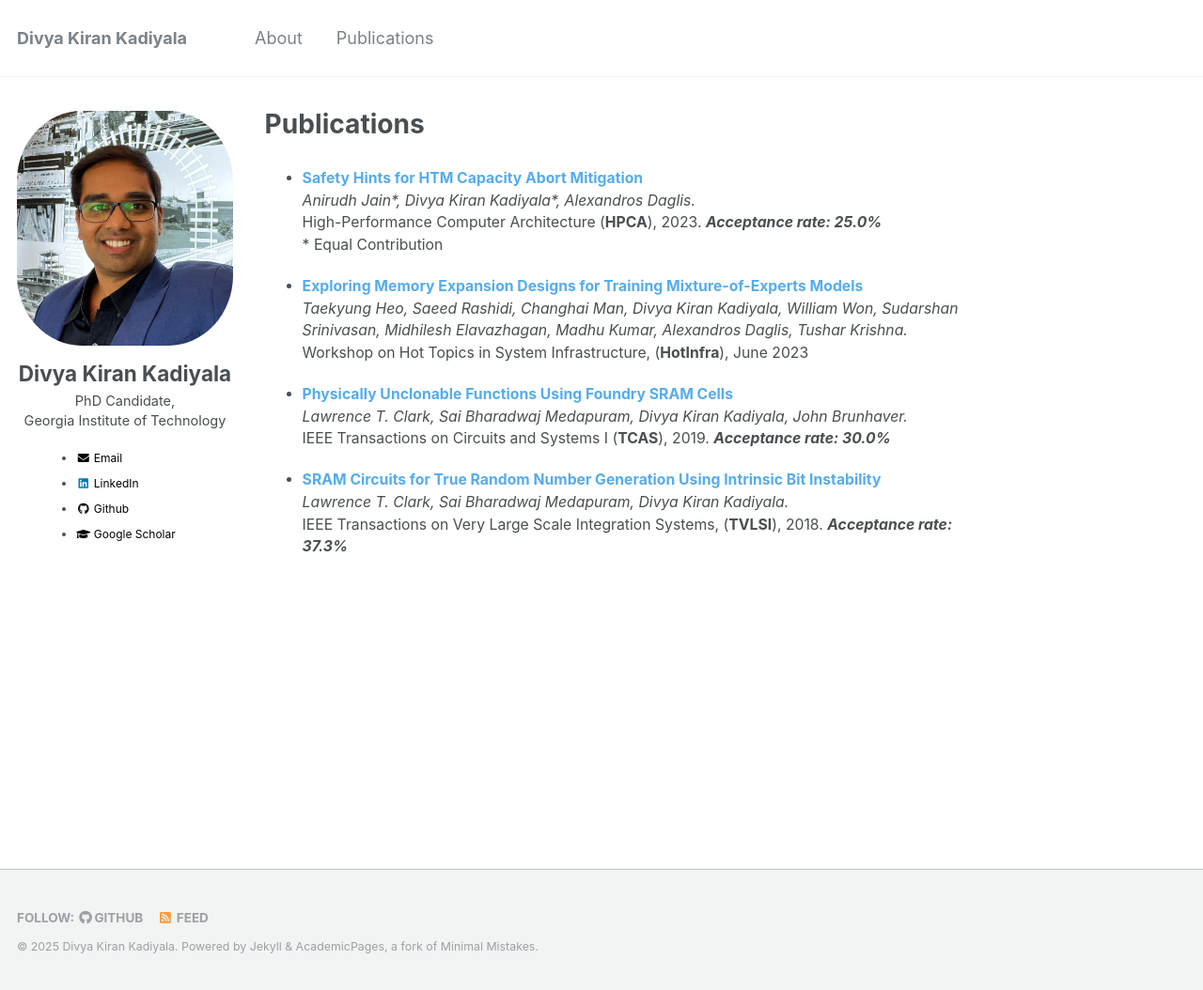
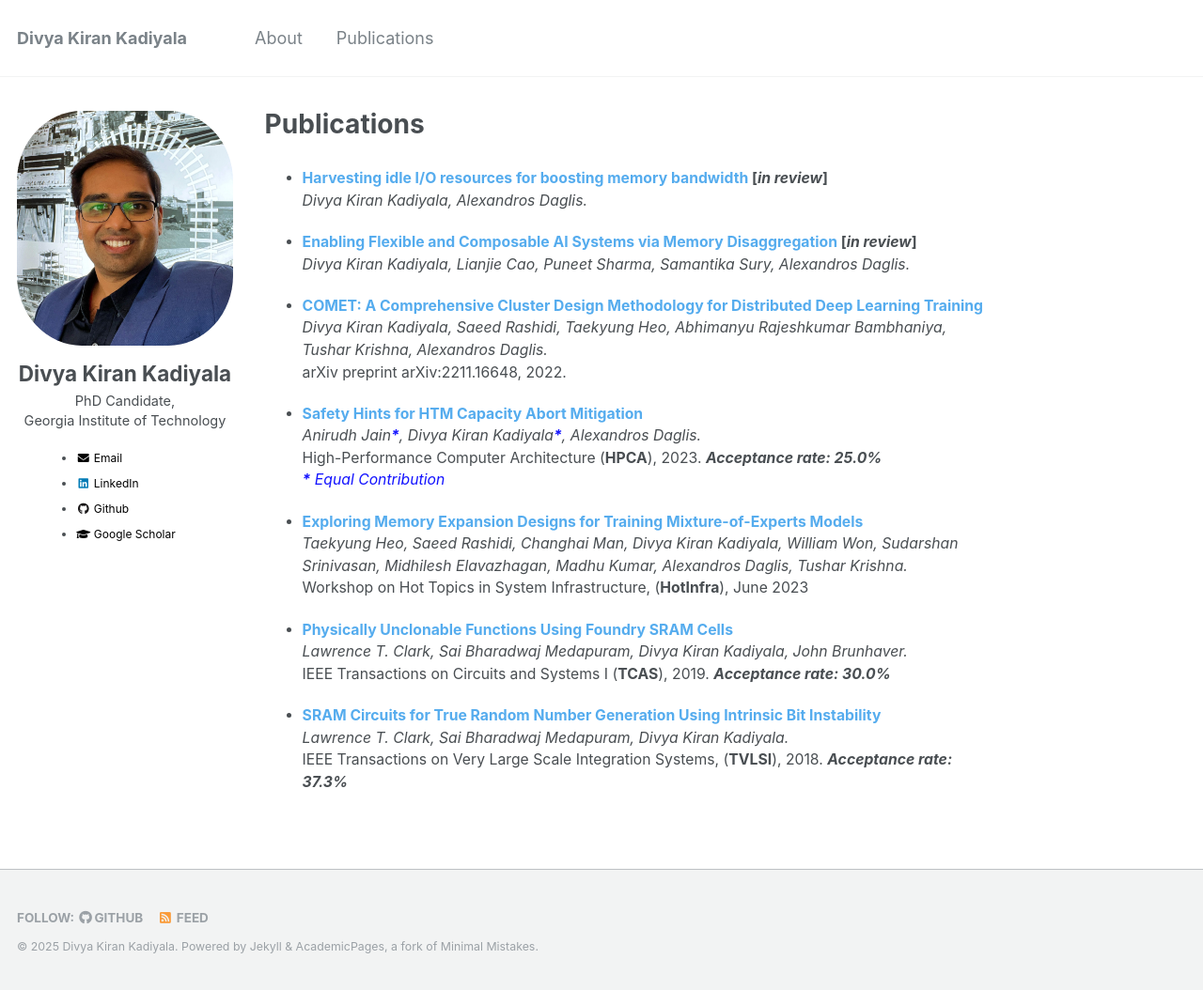
Before and after one commit to dkadiyala3/dkadiyala3.github.io, a Jekyll site: the page built from _pages/publications.md, in a window 1280 px wide and 1054 px high. Shown: the whole window at 94% size. Built offline with Jekyll 4.4.1, drawn with Linux system fonts in a browser that asks for light colours.

Commit message:
updated publications

```diff
--- a/_pages/publications.md
+++ b/_pages/publications.md
@@ -5,10 +5,22 @@ permalink: /publications/
 author_profile: true
 ---
 
+- **[Harvesting idle I/O resources for boosting memory bandwidth]() [_in review_]**
+_Divya Kiran Kadiyala, Alexandros Daglis._ <br>
+
+
+- **[Enabling Flexible and Composable AI Systems via Memory Disaggregation]() [_in review_]**
+_Divya Kiran Kadiyala, Lianjie Cao, Puneet Sharma, Samantika Sury, Alexandros Daglis._ <br>
+
+
+- **[COMET: A Comprehensive Cluster Design Methodology for Distributed Deep Learning Training](https://arxiv.org/abs/2211.16648)**
+_Divya Kiran Kadiyala, Saeed Rashidi, Taekyung Heo, Abhimanyu Rajeshkumar Bambhaniya, Tushar Krishna, Alexandros Daglis._ <br>
+arXiv preprint arXiv:2211.16648, 2022. <br>
+
 - **[Safety Hints for HTM Capacity Abort Mitigation](https://ieeexplore.ieee.org/document/10071113)**
-_Anirudh Jain*, Divya Kiran Kadiyala*, Alexandros Daglis._ <br>
+_Anirudh Jain<span style="color: #0000ffec;">**\***</span>, Divya Kiran Kadiyala<span style="color: #0000ffec;">**\***</span>, Alexandros Daglis._ <br>
 High-Performance Computer Architecture (**HPCA**), 2023. **_Acceptance rate: 25.0%_** <br>
-\* Equal Contribution <br>
+<span style="color: #0000ffec;">_**\*** Equal Contribution_</span> <br>
 
 - **[Exploring Memory Expansion Designs for Training Mixture-of-Experts Models](https://drive.google.com/file/d/1lgKgVEssrosL5iWJNPapGczY7kPuqjyy/view)**
 _Taekyung Heo, Saeed Rashidi, Changhai Man, Divya Kiran Kadiyala, William Won, Sudarshan Srinivasan, Midhilesh Elavazhagan, Madhu Kumar, Alexandros Daglis, Tushar Krishna._ <br>
```
Also changed, not shown: 2 other files.
